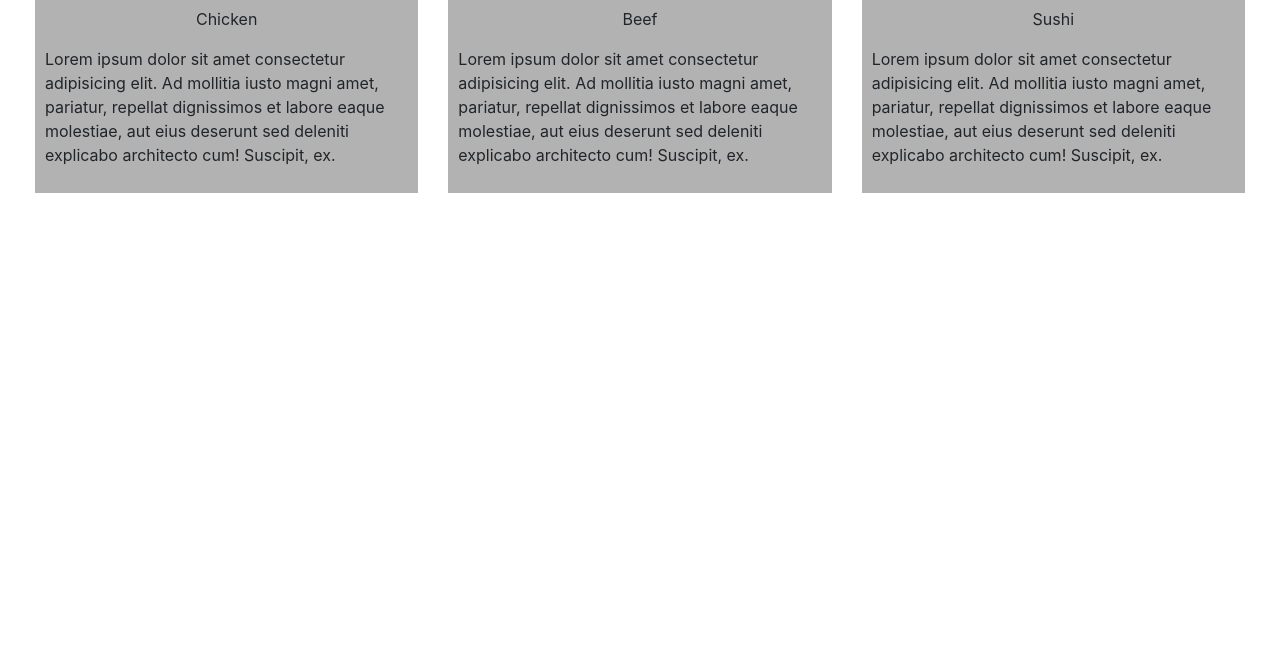
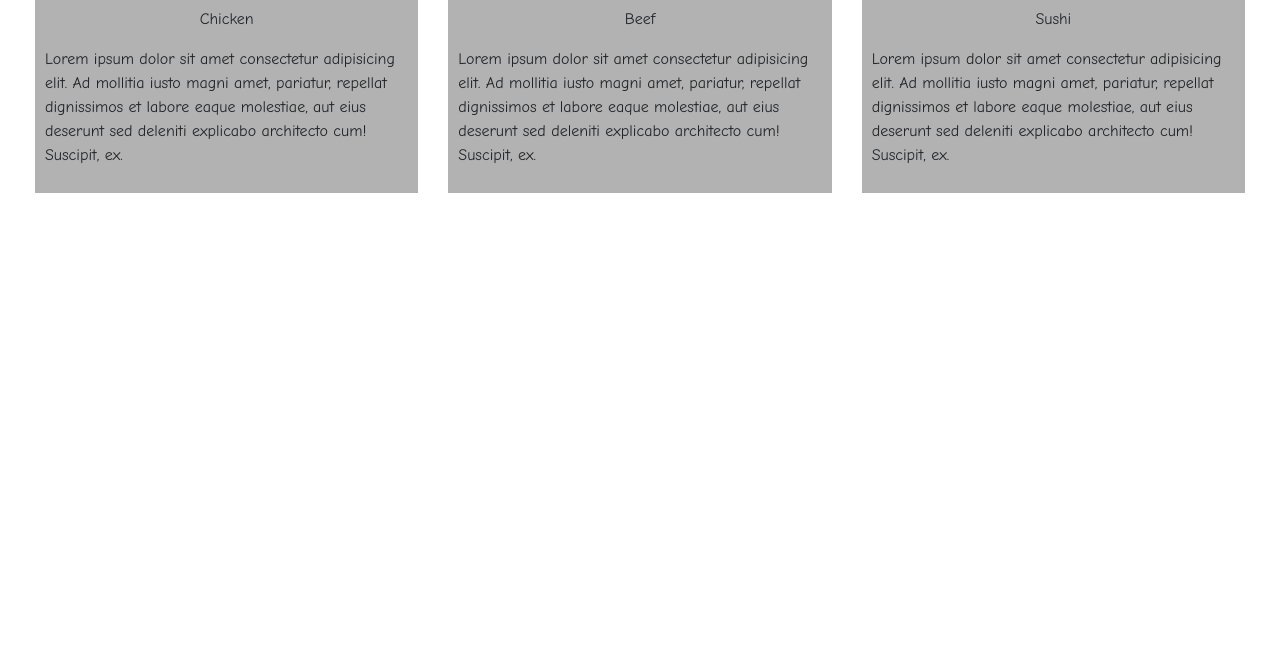
Before and after one commit to KarlaSz/training-webdev, a plain HTML site: page mod3_solution/index.html in a window 1280 px wide. Shown: the part 134-800 px from the top of the page. Drawn offline with nearby package versions, Linux system fonts and the light colour scheme.

Commit message:
Update styles.css

```diff
--- a/mod3_solution/styles.css
+++ b/mod3_solution/styles.css
@@ -1,4 +1,6 @@
-
+.container-fluid {
+    font-family: "Comic Sans MS", cursive, sans-serif;
+}
 #navbarlinks ul li {
     display: flex;
    align-items: center;
```
